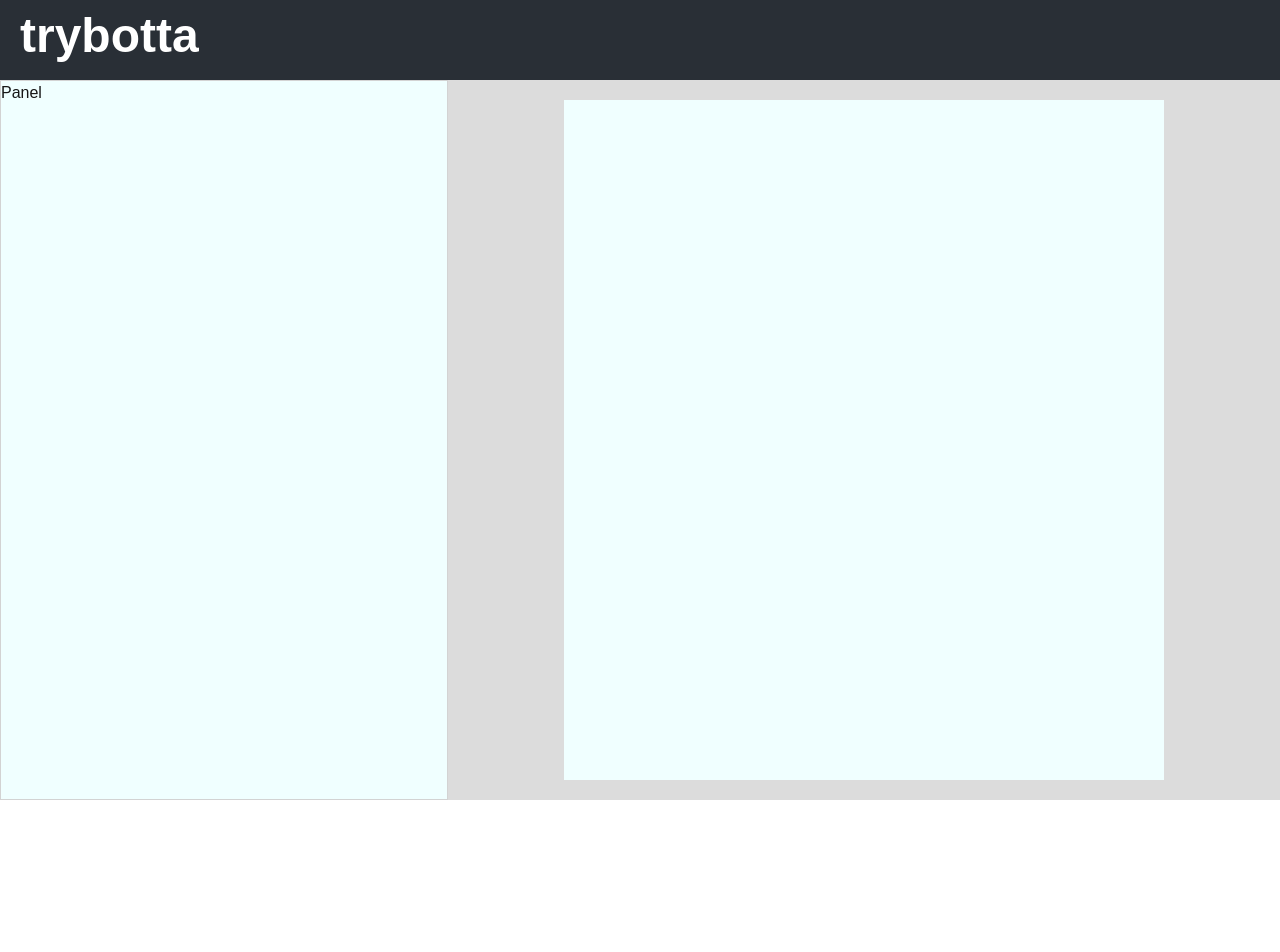
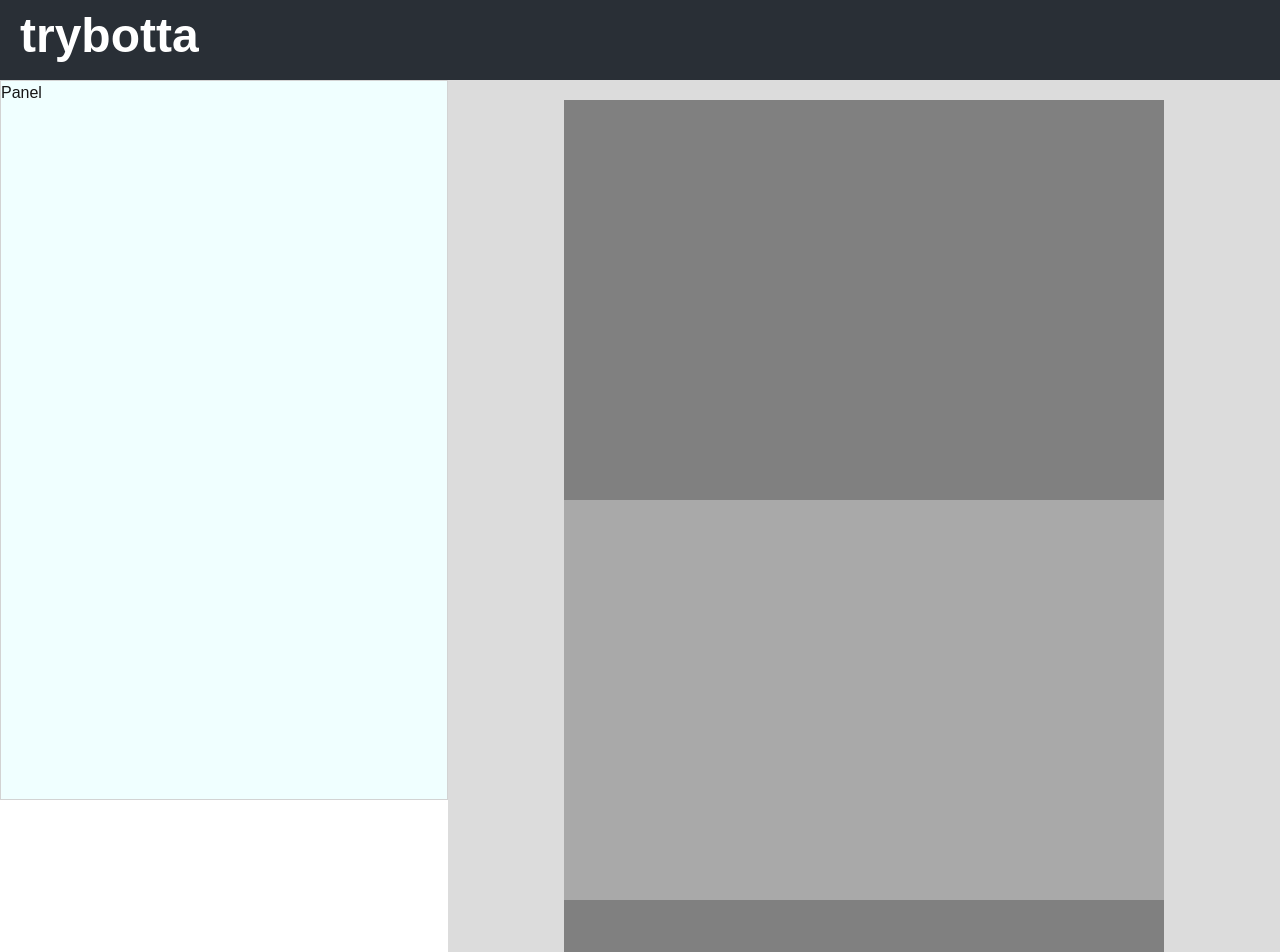
Before and after one commit to roryemagee1/trybotta-next, a Next.js app: page / in a window 1280 px wide. Shown: the top 952 px of the page. Before the commit the page ends 800 px from the top, so only its background shows below. Built offline with nearby package versions, Linux system fonts and the light colour scheme; a web font is replaced by a local one.

Commit message:
Complete viewport styling

```diff
--- a/app/home.module.css
+++ b/app/home.module.css
@@ -1,20 +1,27 @@
-.home {
-  background-color: var(--ibottagray);
-
-  min-height: 100vh;
-
-  overflow-y: hidden;
-}
-
-.home > header {
-  height: 10vh;
-}
+/* UI */
 
 .trybotta {
   color: white;
   font-weight: 800;
   font-size: 3rem;
   margin: 0 20px;
+}
+
+/* Home */
+
+.home {
+  min-height: 100vh;
+
+  overscroll-behavior: none;
+  overflow-y: hidden;
+}
+
+.home > header {
+  background-color: var(--ibottagray);
+  height: 10vh;
+
+  position: fixed;
+  width: 100%;
 }
 
 .home > main {
@@ -24,7 +31,21 @@
   min-height: 90vh;
 
   display: flex;
+
+  overflow-y: hidden;
 }
+
+.headerspacer {
+  height: 10vh;
+  width: 100%;
+}
+
+.panelspacer {
+  min-width: 35vw;
+  min-height: 90vh;
+}
+
+/* Panel */
 
 .panel {
   background-color: azure;
@@ -33,7 +54,13 @@
   min-height: 90vh;
 
   border: 1px solid lightgrey;
+
+  position: fixed;
+  top: 10vh;
+  left: 0;
 }
+
+/* View */
 
 .view {
   background-color: gainsboro;
@@ -41,15 +68,29 @@
   min-width: 65vw;
   min-height: 90vh;
 
-  overflow-y: auto
+  overflow-y: auto;
 }
 
 .view > div {
   max-width: 600px;
   min-height: calc(90vh - 40px);
 
-  margin: 20px auto 0;
+  margin: 20px auto;
   box-sizing: border-box;
 
   background-color: azure;
 }
+
+.slide {
+  width: 100%;
+  height: 400px;
+
+  background-color: grey;
+}
+
+.altslide {
+  width: 100%;
+  height: 400px;
+
+  background-color: darkgrey;
+}
--- a/app/page.tsx
+++ b/app/page.tsx
@@ -11,8 +11,10 @@ export default function Home() {
       <header>
         <h1 className={`${museoModerno.className} ${styles.trybotta}`}>trybotta</h1>
       </header>
+      <div className={styles.headerspacer} />
       <main>
         <Panel />
+        <div className={styles.panelspacer} />
         <View />
       </main>
     </div>
--- a/app/ui/view/view.tsx
+++ b/app/ui/view/view.tsx
@@ -4,7 +4,15 @@ export default function View() {
   return (
     <section className={styles.view}>
       <div>
+        <div className={styles.slide}>
 
+        </div>
+        <div className={styles.altslide}>
+
+        </div>
+        <div className={styles.slide}>
+
+        </div>
       </div>
     </section>
   );
```
Also changed, not shown: app/lib/data.ts (added).
